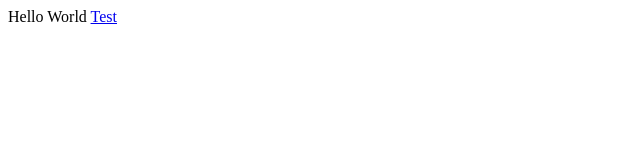
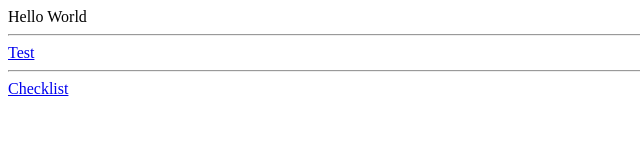
Before and after one commit to Paradox1st/paradox1st.github.io, a plain HTML site: page index.html in a window 1280 px wide. Shown: the whole page, without its empty margins (0-640 px from the left). Drawn offline with Linux system fonts and the light colour scheme.

Commit message:
added link to checklist

```diff
--- a/index.html
+++ b/index.html
@@ -1,2 +1,5 @@
 Hello World
+<hr>
 <a href="test.html">Test</a>
+<hr>
+<a href="_planning/checklist.txt">Checklist</a>
```
